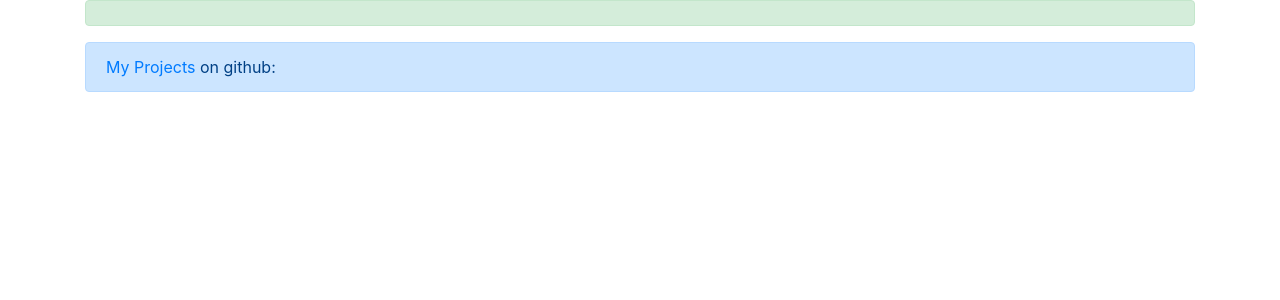
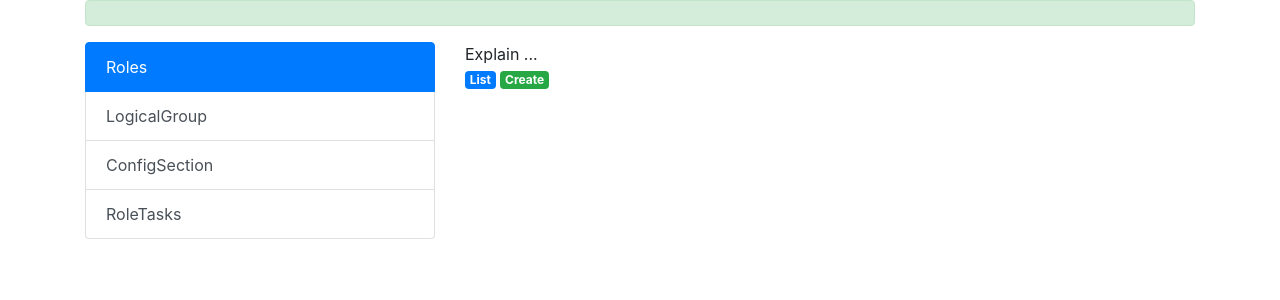
Before and after one commit to ilanh/elanmanweb, a Django app: page /dev/ in a window 1280 px wide. Shown: the part 56-356 px from the top of the page. Run offline with Django 3.2, Linux system fonts and the light colour scheme; parts of the project's set-up code (start-up, migrations or seed data) failed here and were passed over; some libraries are stand-ins or nearby versions.

Commit message:
dev area

```diff
--- a/extender/urls.py
+++ b/extender/urls.py
@@ -8,5 +8,5 @@ urlpatterns = [
     url(r'^role/(?P<slug>[\w-]+)/$', RoleDetailView.as_view(), name='getrole'),
     url(r'^role/(?P<slug>[\w-]+)/edit/$', RoleUpdateView.as_view(), name='editrole'),
     url(r'^role/create/$', RoleCreateView.as_view(), name='createrole'),
-    url(r'^role/list/$', RoleListView.as_view(), name='listrole'),
+    url(r'^role/$', RoleListView.as_view(), name='listrole'),
 ]
--- a/templates/dev.html
+++ b/templates/dev.html
@@ -7,12 +7,41 @@
     </div>
 </div>
 <div class="row">
-    <div class="col">
-        <div class="alert alert-primary">
-            <a href="https://github.com/ilanh/" target="_blank">My Projects</a> on github:
+    <div class="col-4">
+        <div class="list-group" id="list-tab" role="tablist">
+            <a class="list-group-item list-group-item-action active" id="list-roles-list" data-toggle="list"
+               href="#list-roles" role="tab" aria-controls="roles">Roles</a>
+            <a class="list-group-item list-group-item-action" id="list-logicalgroup-list" data-toggle="list"
+               href="#list-logicalgroup" role="tab" aria-controls="logicalgroup">LogicalGroup</a>
+            <a class="list-group-item list-group-item-action" id="list-configsection-list" data-toggle="list"
+               href="#list-configsection" role="tab" aria-controls="configsection">ConfigSection</a>
+            <a class="list-group-item list-group-item-action" id="list-roletasks-list" data-toggle="list"
+               href="#list-roletasks" role="tab" aria-controls="roletasks">RoleTasks</a>
+        </div>
+    </div>
+    <div class="col-8">
+        <div class="tab-content" id="nav-tabContent">
+            <div class="tab-pane fade show active" id="list-roles" role="tabpanel" aria-labelledby="list-roles-list">
+                Explain ...<br>
+                <a href="#" class="badge badge-primary">List</a>
+                <a href="#" class="badge badge-success">Create</a>
+            </div>
+            <div class="tab-pane fade" id="list-logicalgroup" role="tabpanel" aria-labelledby="list-logicalgroup-list">
+                Explain ...<br>
+                <a href="#" class="badge badge-primary">List</a>
+                <a href="#" class="badge badge-success">Create</a>
+            </div>
+            <div class="tab-pane fade" id="list-configsection" role="tabpanel" aria-labelledby="list-configsection-list">
+                Explain ...<br>
+                <a href="#" class="badge badge-primary">List</a>
+                <a href="#" class="badge badge-success">Create</a>
+            </div>
+            <div class="tab-pane fade" id="list-roletasks" role="tabpanel" aria-labelledby="list-roletasks-list">
+                Explain ...<br>
+                <a href="#" class="badge badge-primary">List</a>
+                <a href="#" class="badge badge-success">Create</a>
+            </div>
         </div>
     </div>
 </div>
-<div class="row">
-</div>
 {% endblock content %}
```
Also changed, not shown: extender/models.py (+4 -5 lines).
